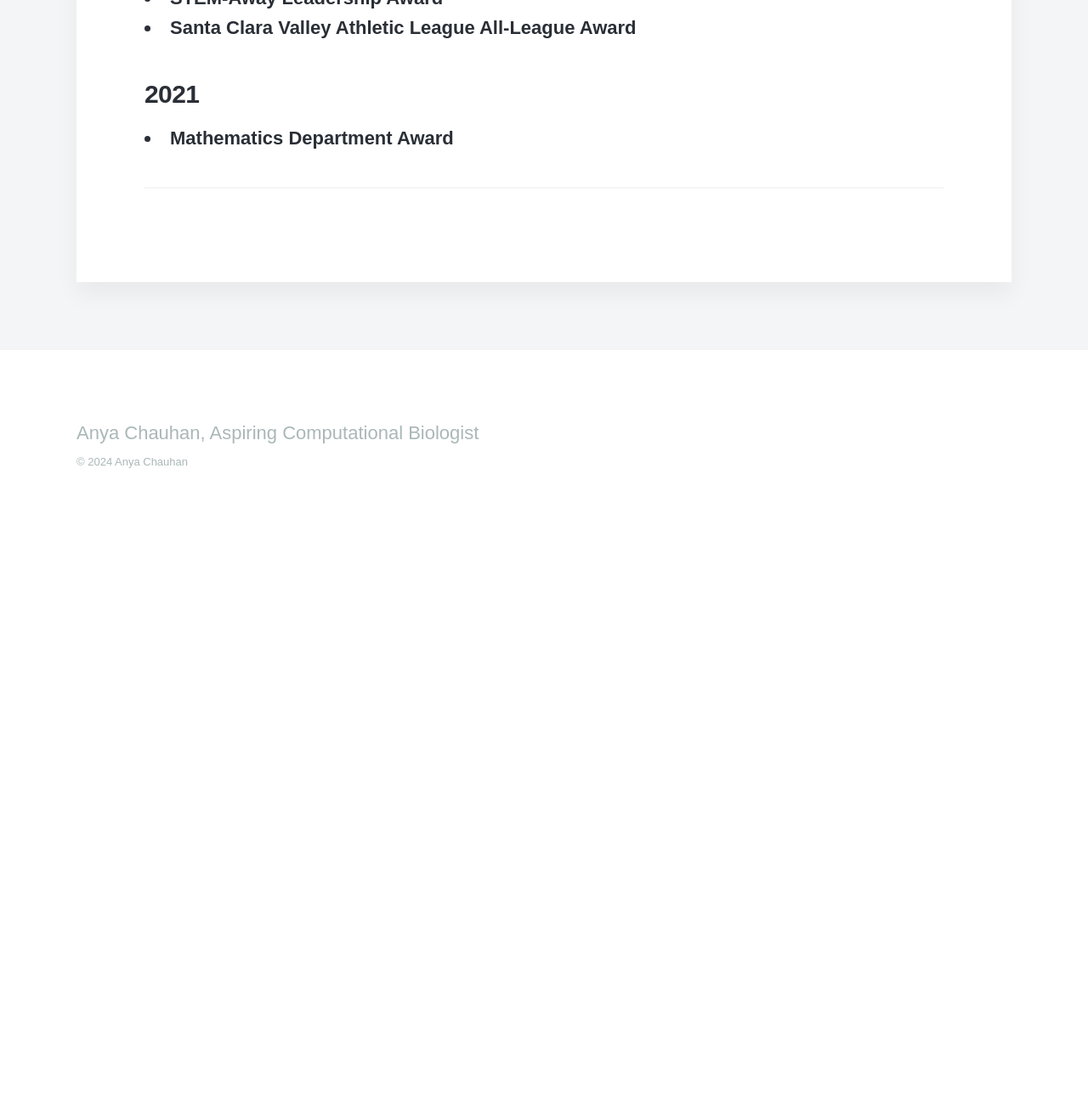
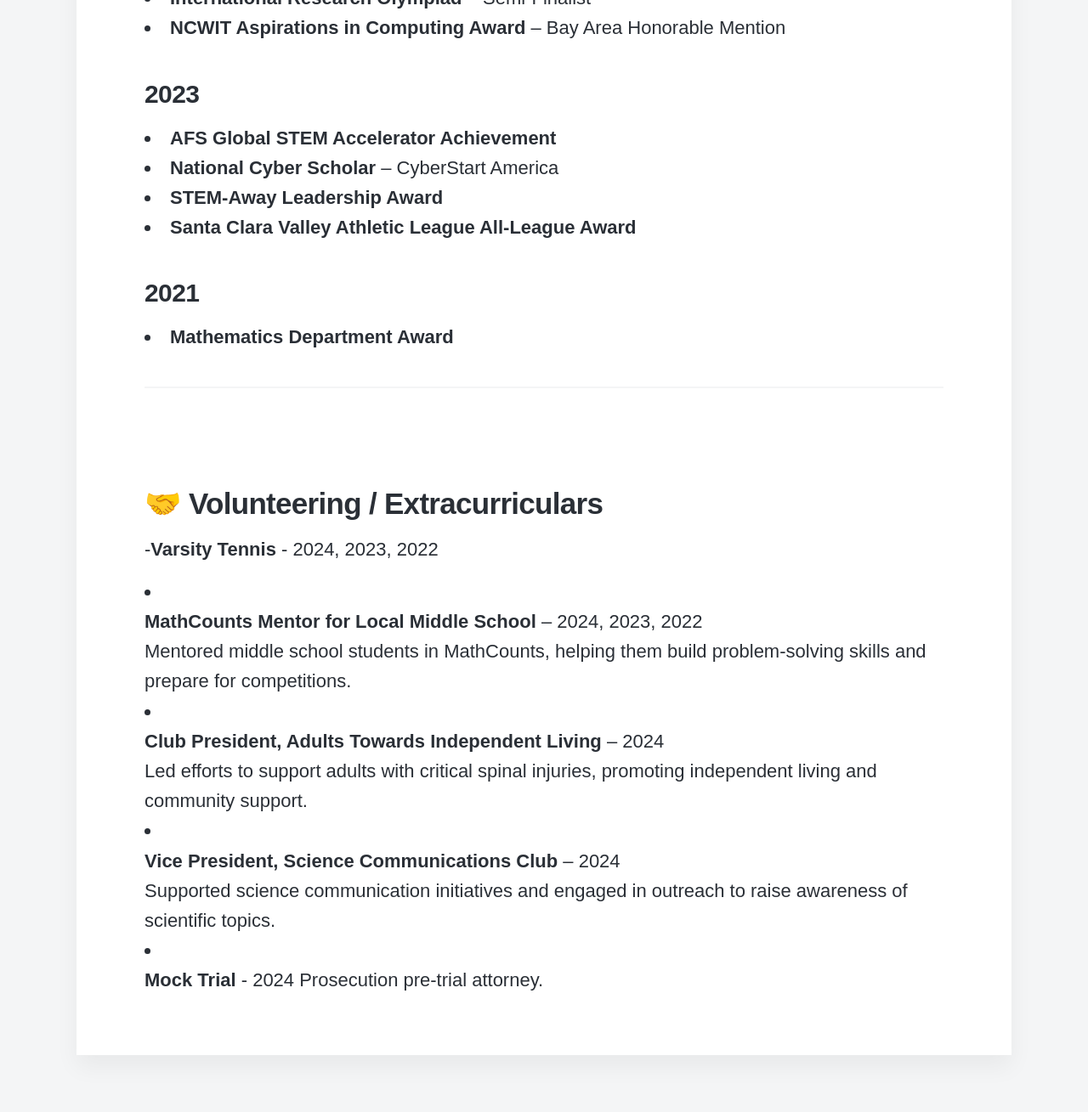
Before and after one commit to anya-chauhan/anya-chauhan.github.io, a Jekyll site: the page built from _pages/Resume.md, in a window 1280 px wide and 1400 px high, scrolled down 4102 px. Shown: the top 1309 px of the window at 85% size. Built offline with Jekyll 4.4.1, drawn with Linux system fonts in a browser that asks for light colours; nearby versions of some CDN libraries; some web fonts are replaced; before the commit the page ends 4732 px from its top, so only the background shows below that; some of the changed text lies outside the part shown.

Commit message:
Update Resume.md

```diff
--- a/_pages/Resume.md
+++ b/_pages/Resume.md
@@ -13,25 +13,30 @@
 | **University of California Scout Program**| 4.0                | August 2021 - August 2024  |
 
 
-### 📝**Test Scores**
+### 📝 **Test Scores**
 - **SAT**: 1580
 - **AP Calculus BC** - 5
 - **AP European History** - 5
 - **AP Computer Science A** - 5
 
-### 📜**MITx Certificates**
+### 📄 **Publications**
+- **“Multi-Scale Graph Neural Network for Alzheimer’s Disease”** - ML4H Symposium, 2024
+- **“Recruiting Digital Patients: The Effectiveness of Training Models on AI-Generated Cardiac MRI Data”** - The Young Researcher, 2024
+
+### 📜 **MITx Certificates**
 - **Introduction to Computational Thinking and Data Science**
 - **Introduction to Computer Science and Programming Using Python**
 
-### 📚**Coursework Highlights**
+### 📚 **Coursework Highlights**
 #### Los Gatos High School
    - **Junior Year**: AP Biology, AP Chemistry, AP Language, AP U.S. History, French IV Honors, Yearbook
    - **Sophomore Year**: AP Calculus BC, AP European History, English 10 Honors, French III, Yearbook
    - **Freshman Year**: Biology Honors, Trigonometry/Precalculus Honors, English 9 Honors, French II, Journalism
 
-#### Evergreen /West Valley Community College,
+#### Evergreen /West Valley Community College
 - **Junior Year**: Discrete Mathematics
-- **Sophomore Summer**: Linear Algebra, Differential Equations, Introduction to Ethics
+- **Sophomore Summer**: Linear Algebra, Differential Equations
+- **Freshman Summer**: Introduction to Ethics
 
 #### University of California Scout Program
 - **Sophomore Summer**: AP Physics 1
@@ -40,6 +45,7 @@
 <br>
 
 ---
+
 <br>
 
 ## 🛠️ Projects & Internships
@@ -96,3 +102,21 @@
 
 
 ---
+
+<br>
+
+## 🤝 **Volunteering / Extracurriculars**
+
+-**Varsity Tennis** - 2024, 2023, 2022
+
+- **MathCounts Mentor for Local Middle School** – 2024, 2023, 2022
+  Mentored middle school students in MathCounts, helping them build problem-solving skills and prepare for competitions.
+
+- **Club President, Adults Towards Independent Living** – 2024
+  Led efforts to support adults with critical spinal injuries, promoting independent living and community support.
+
+- **Vice President, Science Communications Club** – 2024
+  Supported science communication initiatives and engaged in outreach to raise awareness of scientific topics.
+
+- **Mock Trial** - 2024
+  Prosecution pre-trial attorney.
```
